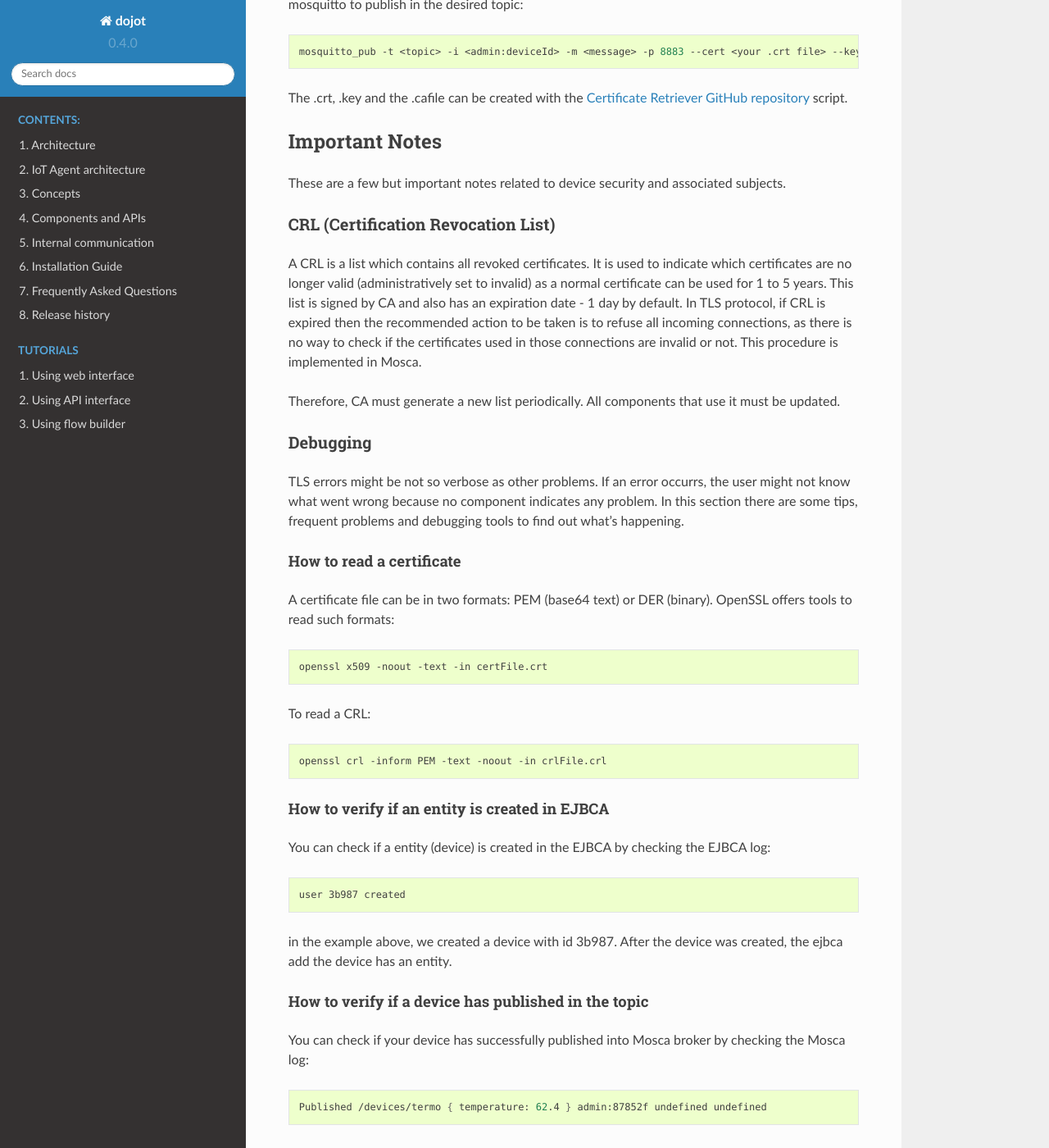
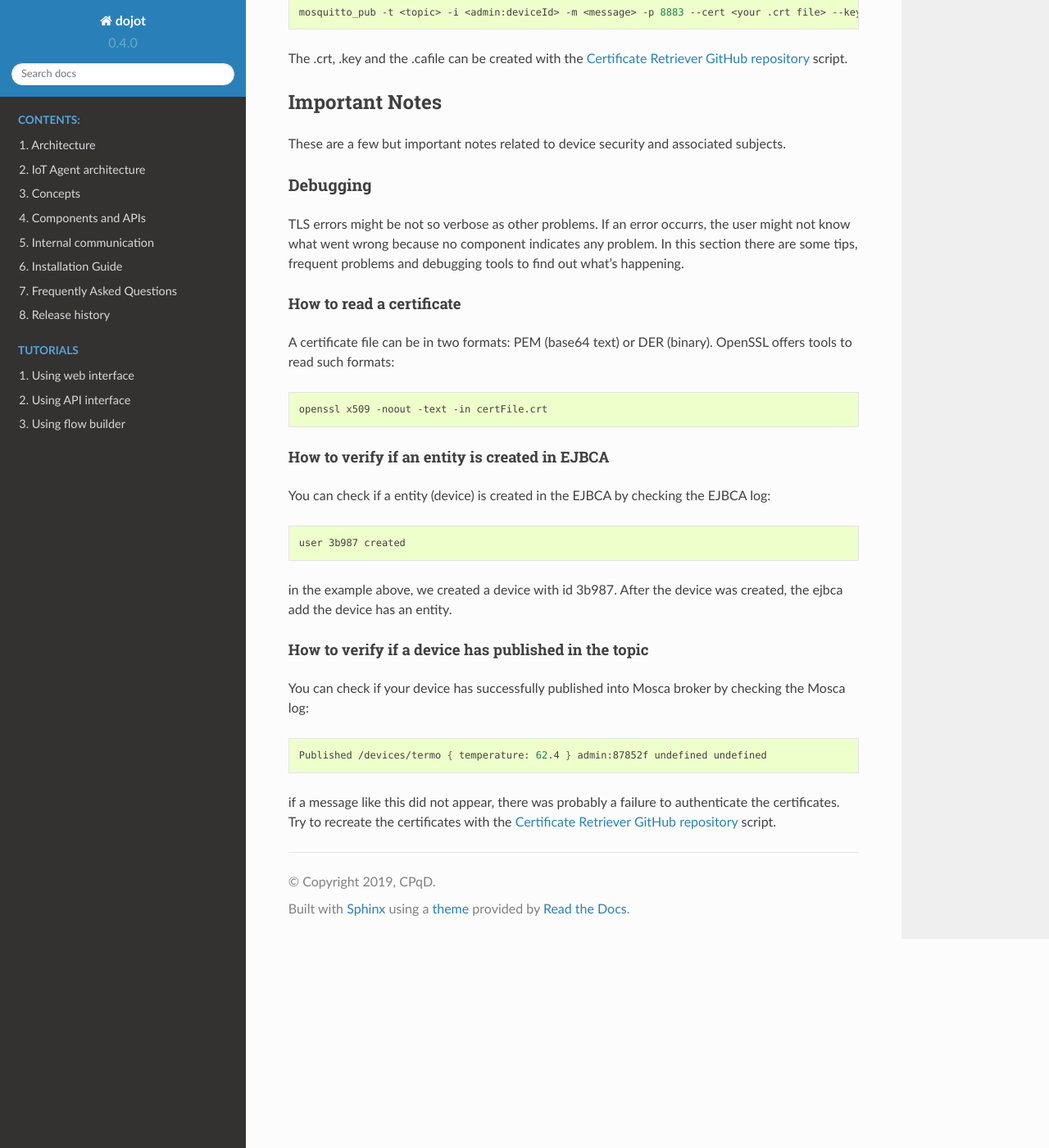
Before and after one commit to dojot/docs, a Sphinx documentation site: the page built from source/security/mosca-tls.rst, in a window 1280 px wide and 1400 px high, scrolled down 4889 px. Shown: the whole window at 82% size. Built offline with Sphinx 7.4.7 and the Read the Docs theme 2.0.0, drawn with Linux system fonts in a browser that asks for light colours; some of the changed text lies outside the part shown.

Commit message:
Someupdates

```diff
--- a/source/releases.rst
+++ b/source/releases.rst
@@ -11,6 +13,7 @@ battojutsu - 2018.10.03
   - Support for `LoRa devices <http://github.com/dojot/iotagent-lora-everynet>`_ to be
     used with EveryNet networks.
   - Many improvements for IoT agent MQTT - performance, stability and documentation.
+
 
 - GUI:
 
--- a/source/security/mosca-tls.rst
+++ b/source/security/mosca-tls.rst
@@ -17,7 +17,6 @@ For a device to connect using TLS with Mosca, it must possess:
 -  The certificate of this CA (.crt file);
 -  An entry on Mosca Access Control List (ACL), allowing the device
    to publish on a specific topic;
--  (optional) A Certificate Revocation List (CRL).
 
 When a device is created, DeviceManager will automatically notify
 the following components:
@@ -246,19 +245,6 @@ Important Notes
 These are a few but important notes related to device security and
 associated subjects.
 
-CRL (Certification Revocation List)
-~~~~~~~~~~~~~~~~~~~~~~~~~~~~~~~~~~~
-
-A CRL is a list which contains all revoked certificates. It is used to indicate
-which certificates are no longer valid (administratively set to invalid) as a
-normal certificate can be used for 1 to 5 years. This list is signed by CA and
-also has an expiration date - 1 day by default. In TLS protocol, if CRL is
-expired then the recommended action to be taken is to refuse all incoming
-connections, as there is no way to check if the certificates used in those
-connections are invalid or not. This procedure is implemented in Mosca.
-
-Therefore, CA must generate a new list periodically. All components that use it
-must be updated.
 
 Debugging
 ~~~~~~~~~
@@ -278,11 +264,6 @@ A certificate file can be in two formats: PEM (base64 text) or DER
 
     openssl x509 -noout -text -in certFile.crt
 
-To read a CRL:
-
-.. code:: bash
-
-    openssl crl -inform PEM -text -noout -in crlFile.crl
 
 How to verify if an entity is created in EJBCA
 ^^^^^^^^^^^^^^^^^^^^^^^^^^^^^^^^^^^^^^^^^^^^^^
```
Also changed, not shown: other parts of source/releases.rst (+3 -1 lines), source/architecture.rst (+1 -8 lines).
